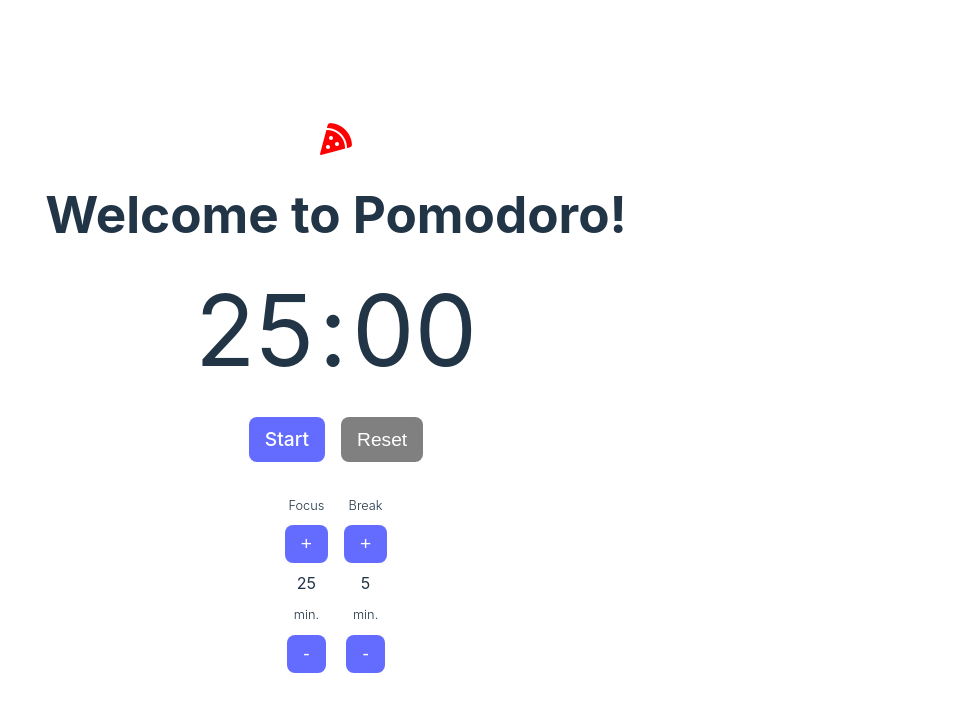
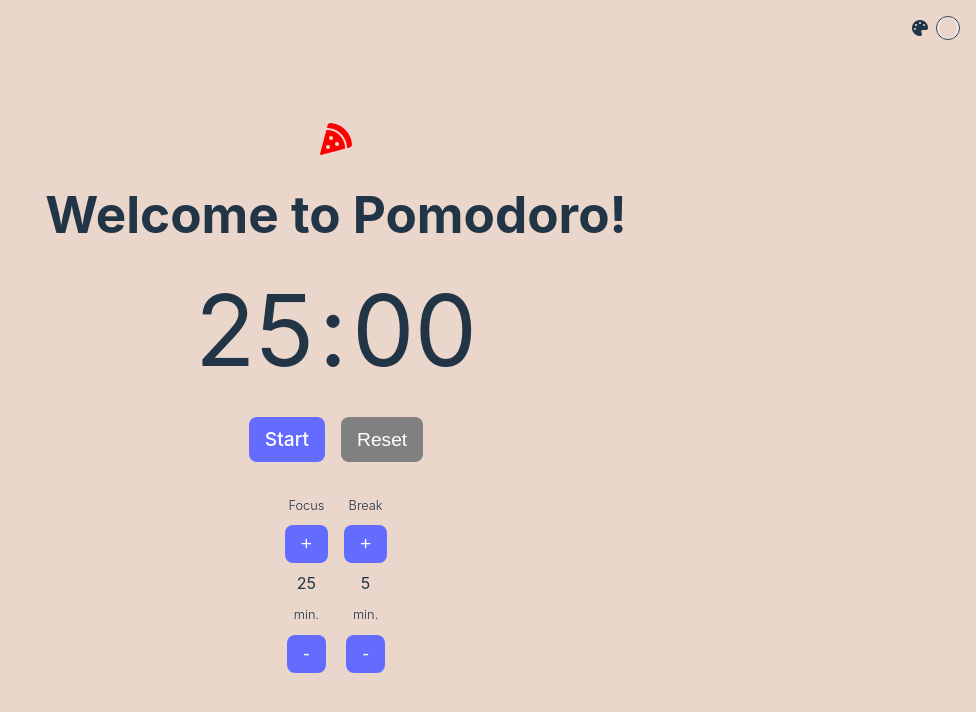
Before and after one commit to antoinemariani/pomodoro-vitejs, a website built with Vite: page index.html in a window 1280 px wide. Shown: the whole page, without its empty margins (304-1280 px from the left). Built offline with nearby package versions, Linux system fonts and the light colour scheme.

Commit message:
bg-settings = done

```diff
--- a/index.html
+++ b/index.html
@@ -14,6 +14,9 @@
     <title>Vite App</title>
   </head>
   <body>
+    <div id="bg-settings">
+      <label for="color-picker"><i class="fa-solid fa-palette"></i></label>
+    </div>
     <div id="app">
       <div id="counter"></div>
     </div>
--- a/main.js
+++ b/main.js
@@ -2,10 +2,14 @@
 import './style.css';
 // import javascriptLogo from './javascript.svg';
 // import { setupCounter } from './counter.js';
-import { breakSettings, focusSettings, setupCounter } from './pomodoro-app.js';
+import {
+  breakSettings,
+  focusSettings,
+  setupCounter,
+  backgroundSettings,
+} from './pomodoro-app';
 
 document.querySelector('#app').innerHTML = `
-  <div>
     <a href='https://github.com/antoinemariani' target='_blank'>
       <i class="fa-solid fa-pizza-slice fa-2xl" style="color:red;"></i>
     </a>
@@ -39,9 +43,9 @@ document.querySelector('#app').innerHTML = `
         </div>
       </div>
     </div>
-  </div>
 `;
 
 setupCounter(document.querySelector('#counter'));
 focusSettings(document.querySelector('#focus'));
 breakSettings(document.querySelector('#break'));
+backgroundSettings();
--- a/pomodoro-app.js
+++ b/pomodoro-app.js
@@ -172,3 +172,20 @@ export function breakSettings(breakSection) {
   plus.addEventListener('click', () => activeButton(plus));
   minus.addEventListener('click', () => activeButton(minus));
 }
+
+// Make a function to let the user choose the background color
+export function backgroundSettings() {
+  const background = document.querySelector('body');
+  const colorPicker = document.createElement('input');
+  colorPicker.setAttribute('type', 'color');
+  colorPicker.setAttribute('id', 'color-picker');
+  colorPicker.setAttribute('value', '#EBD6CB');
+  background.style.backgroundColor = colorPicker.value;
+  document
+    .querySelector('#bg-settings')
+    .insertAdjacentElement('beforeend', colorPicker);
+
+  colorPicker.addEventListener('change', (event) => {
+    background.style.backgroundColor = event.currentTarget.value;
+  });
+}
--- a/style.css
+++ b/style.css
@@ -41,6 +41,36 @@ h1 {
   margin: 0 auto;
   padding: 2rem;
   text-align: center;
+}
+
+#bg-settings {
+  padding: 16px;
+  position: fixed;
+  top: 0;
+  right: 0;
+  display: flex;
+  flex-direction: row;
+  align-items: center;
+  gap: 8px;
+}
+
+#color-picker {
+  border-radius: 50%;
+  cursor: pointer;
+  height: 24px;
+  width: 24px;
+  border: 1px solid #3c3c41;
+  outline: none;
+  appearance: none;
+  -webkit-appearance: none;
+}
+
+#color-picker::-webkit-color-swatch-wrapper {
+  padding: 0;
+}
+#color-picker::-webkit-color-swatch {
+  border: none;
+  border-radius: 50%;
 }
 
 #counter-box > span {
```
Also changed, not shown: 1 other file.
